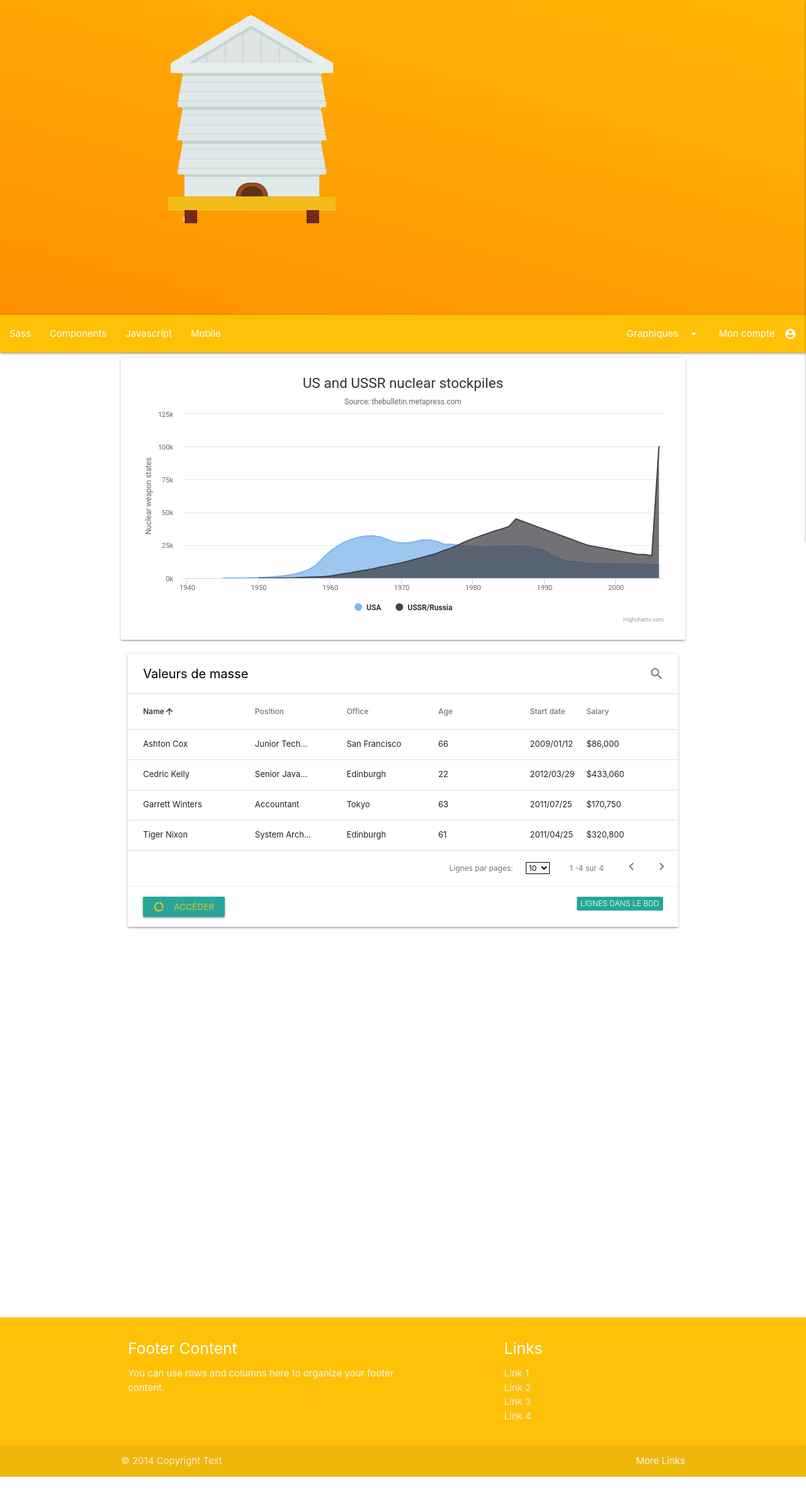
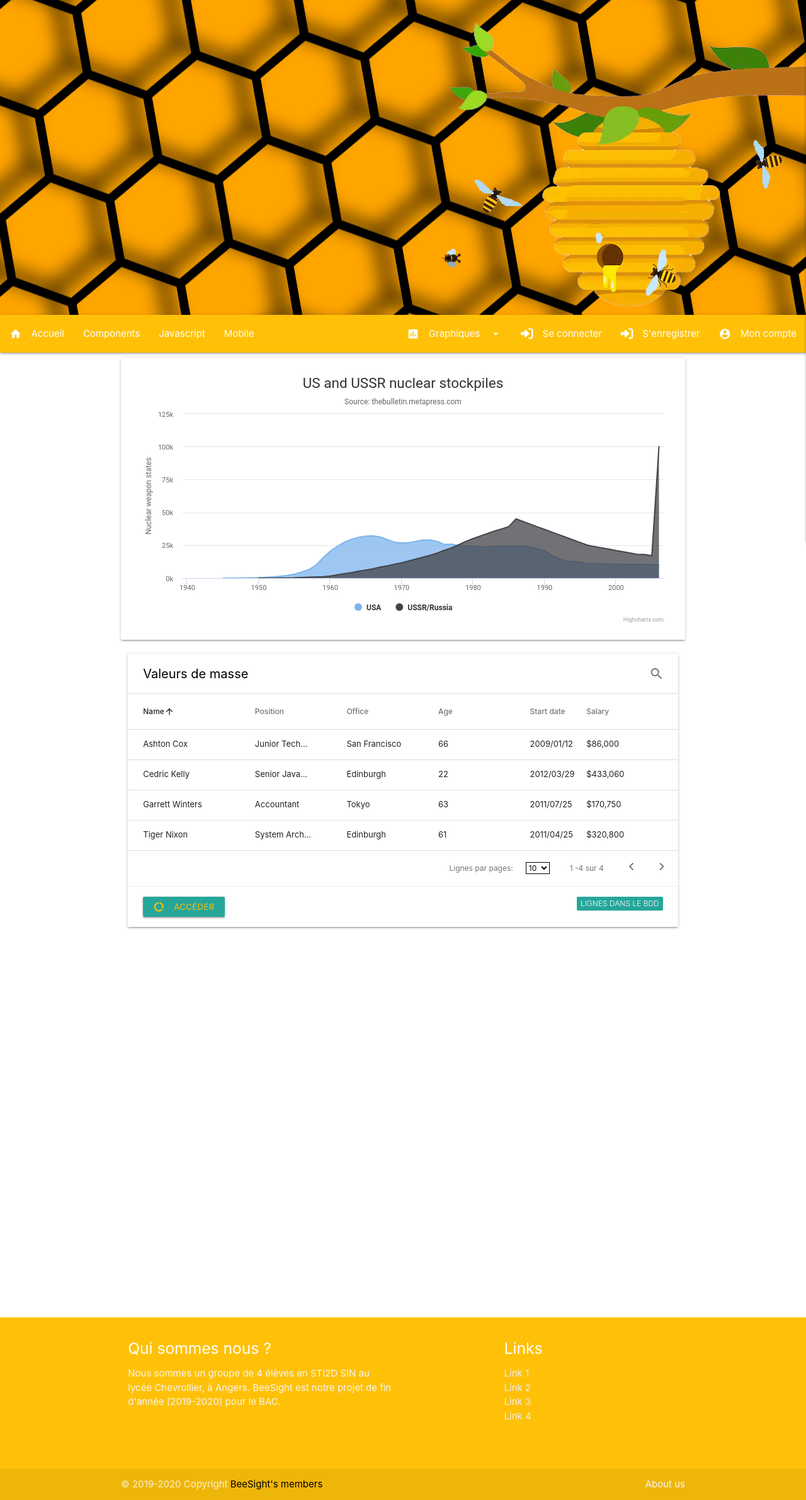
Before and after one commit to tholeb/beesight, a PHP site: page / in a window 1280 px wide. Shown: the whole page at 63% size. Before the commit the page ends 2345 px from the top, so only its background shows below. Run offline with PHP 8.4, Linux system fonts and the light colour scheme; some libraries are stand-ins or nearby versions; grey boxes are pictures that could not be loaded.

Commit message:
added flying bee + changed navbar #12/02/2020

```diff
--- a/assets/css/style.css
+++ b/assets/css/style.css
@@ -1068,3 +1068,29 @@ a.middle-indicator-text {
 .highcharts-title {
   font-size: 1.5rem !important;
 }
+
+.bee {
+  animation:mymove 5s 2;
+  position: absolute;
+  width: 30px;
+  transform: rotate(90deg);
+  -webkit-animation:bee 5s infinite; /* Safari and Chrome */
+  animation:bee 5s infinite;
+  top:79%;
+}
+
+@keyframes bee
+{
+  0%   {left:-100px;}
+  70% {left:75vw;opacity: 1;}
+  75% {left:75vw;opacity: 0; transition: 0.5s;}
+  100% {left:102vw;opacity: 0;}
+}
+
+@-webkit-keyframes bee /* Safari and Chrome */
+{
+  0%   {left:-100px;}
+  70% {left:75vw;opacity: 1;}
+  75% {left:75vw;opacity: 0; transition: 0.5s;}
+  100% {left:102vw;opacity: 0;}
+}
--- a/assets/js/init.js
+++ b/assets/js/init.js
@@ -15,7 +15,7 @@ $(document).ready(function () {
         hover: false,
         coverTrigger: false,
         belowOrigin: true,
-        constrainWidth: true,
+        constrainWidth: false,
         alignment: 'right',
     });
 });
--- a/index.php
+++ b/index.php
@@ -10,16 +10,15 @@
       <link rel="icon" type="image/png" href="<?= $wURL; ?>assets/img/logo/bee.png">
       <script src="https://kit.fontawesome.com/a076d05399.js"></script>
       <link rel="stylesheet" href="https://cdnjs.cloudflare.com/ajax/libs/animate.css/3.7.2/animate.min.css">
-      <script src="https://kit.fontawesome.com/37a49bd997.js" crossorigin="anonymous"></script>
+      <script src="https://kit.fontawesome.com/51d5d17c56.js" crossorigin="anonymous"></script>
       <title><?= $GLOBAL['title'] ?> | Accueil</title>
     </head>
 
     <body>
       <div class="parallax-container">
         <div class="parallax"><img src="assets/img/background/hive.png"></div>
-        <div class="container">
-          <img src="assets/img/logo/hive.png" alt="" style="padding-top:70%:">
-        </div>
+        <img src="assets/img/logo/naturalhive.png" alt="wallpaper" class="right">
+        <img src="assets/img/logo/bee.png" alt="bee" class="bee">
       </div>
       <ul id='diagrams' class='dropdown-content'>
         <li><a href="#!" class="amber-text"><i class="fas fa-balance-scale material-Icons left amber-text"></i>Masse</a></li>
@@ -29,7 +28,7 @@
       <nav>
         <div class="nav-wrapper amber">
           <ul class="left hide-on-med-and-down">
-            <li><a href="sass.html">Sass</a></li>
+            <li><a href="sass.html"><i class="material-icons left">home</i> Accueil</a></li>
             <li><a href="badges.html">Components</a></li>
             <li><a href="collapsible.html">Javascript</a></li>
             <li><a href="mobile.html">Mobile</a></li>
@@ -37,9 +36,10 @@
           <a href="#!" class="brand-logo hide-on-large-only show-on-medium-and-down">Logo</a>
           <a href="#" data-target="mobile-demo" class="sidenav-trigger"><i class="material-icons">menu</i></a>
           <ul class="right hide-on-med-and-down">
-            <li><a class='dropdown-trigger' href='#' data-target='diagrams'>Graphiques<i class="material-icons right">arrow_drop_down</i></a></li>
-            <li><a href="login" class="modal-trigger"><i class="material-icons right">account_circle</i> Mon compte</a></li>
-
+            <li><a class='dropdown-trigger' href='#' data-target='diagrams'><i class="material-icons left">insert_chart</i> Graphiques<i class="material-icons right">arrow_drop_down</i></a></li>
+            <li><a href="login" class="modal-trigger"><i class="fas fa-sign-in-alt material-icons left"></i> Se connecter</a></li>
+            <li><a href="login" class="modal-trigger"><i class="fas fa-sign-in-alt material-icons left"></i> S'enregistrer</a></li>
+            <li><a href="login" class="modal-trigger"><i class="material-icons left">account_circle</i> Mon compte</a></li>
           </ul>
         </div>
       </nav>
@@ -129,8 +129,9 @@
         <div class="container">
           <div class="row">
             <div class="col l6 s12">
-              <h5 class="white-text">Footer Content</h5>
-              <p class="grey-text text-lighten-4">You can use rows and columns here to organize your footer content.</p>
+              <h5 class="white-text">Qui sommes nous ?</h5>
+              <p class="grey-text text-lighten-4">Nous sommes un groupe de 4 élèves en STI2D SIN au lycée Chevrollier, à Angers. BeeSight est notre projet de fin d'année (2019-2020) pour le BAC.</p>
+              <br><iframe src="https://ghbtns.com/github-btn.html?user=tholeb&repo=tlb_beesight&type=watch&count=true&size=large"height="30px" style="border-style:none;"></iframe>
             </div>
             <div class="col l4 offset-l2 s12">
               <h5 class="white-text">Links</h5>
@@ -145,8 +146,9 @@
         </div>
         <div class="footer-copyright">
           <div class="container">
-          © 2014 Copyright Text
-          <a class="grey-text text-lighten-4 right" href="#!">More Links</a>
+          © 2019-2020 Copyright <a href="https://github.com/tholeb/tlb_beesight" class="black-text">BeeSight's members
+         </a>
+          <a class="grey-text text-lighten-4 right" href="about-us">About us</a>
           </div>
         </div>
       </footer>
```
Also changed, not shown: assets/img/background/hive.png, assets/img/logo/bee.png, assets/img/logo/beehivemd.png (added), assets/img/logo/hive.png, assets/img/logo/naturalhive.png.
